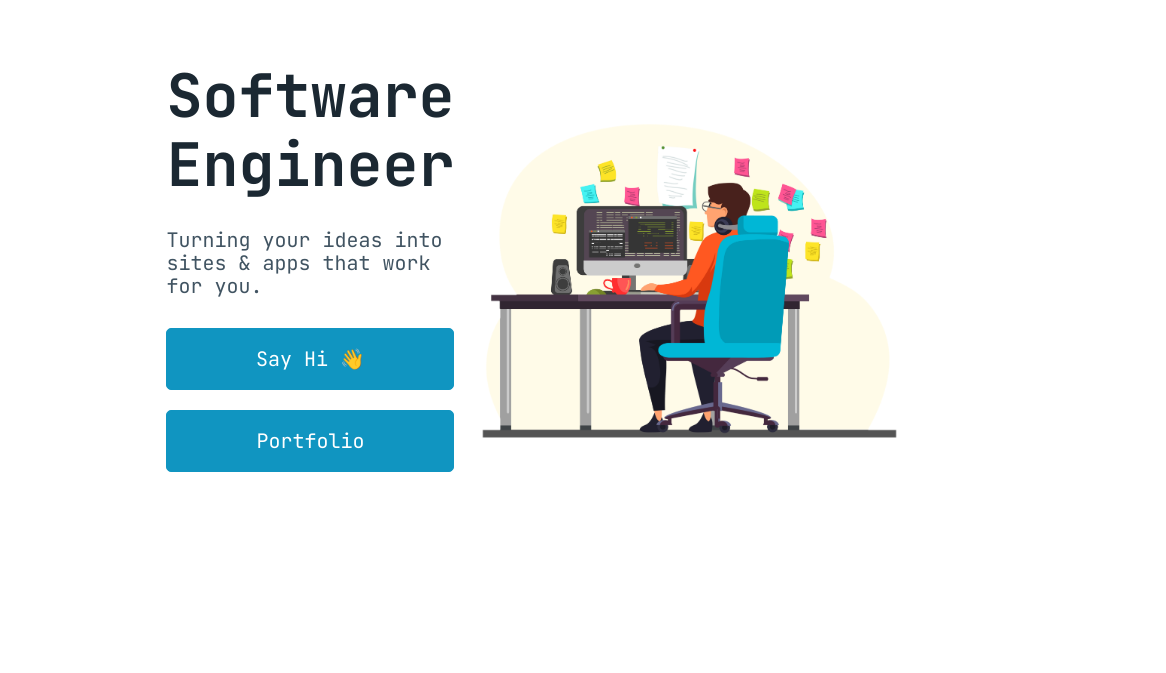
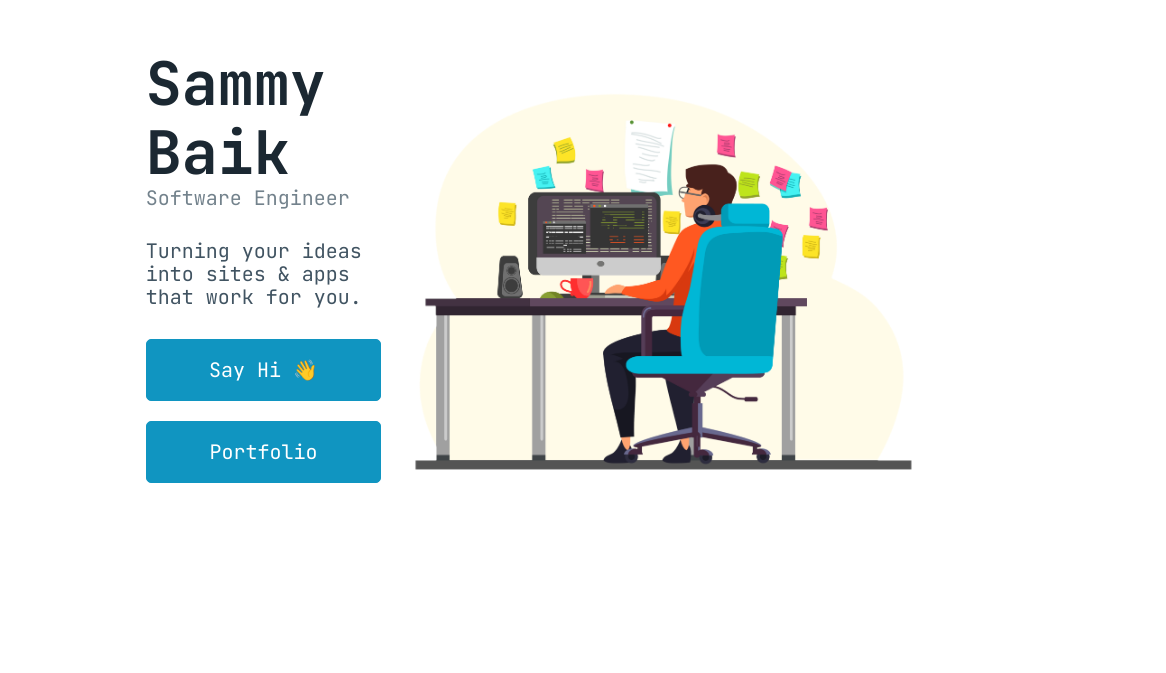
Before and after one commit to THREEhundo/sammybaik, a website: page index.html in a window 1280 px wide. Shown: the part 124-797 px from the top of the page, 0-1166 px from the left. Drawn offline with nearby package versions, Linux system fonts and the light colour scheme.

Commit message:
moved order of links

```diff
--- a/css/style.css
+++ b/css/style.css
@@ -52,11 +52,12 @@ main + div {
 
 .splash img {
 	flex: 1 1 75%;
-	max-width: 50%;
+	max-width: 60%;
 }
 
 .text-container {
 	flex: 0 1 25%;
+	min-width: 200px;
 }
 
 .nav-container {
--- a/index.html
+++ b/index.html
@@ -26,9 +26,9 @@
         <div class="splash">
             <div class="text-container">
                 <hgroup>
-                    <h1>Software</h1>
-                    <h1>Engineer</h1>
-                    <h1></h1>
+                    <h1>Sammy</h1>
+                    <h1>Baik</h1>
+                    <h2>Software Engineer</h2>
                 </hgroup>
                 <p>Turning your ideas into sites & apps that work for you.</p>
                 <a href="https://twitter.com/kenyadigitt" target="_blank"><button>Say Hi 👋</button></a>
@@ -51,9 +51,9 @@
     <div class="container" id="portfolio">
         <h2>Portfolio</h2>
         <div class="grid port-container">
+            <a class="pop-out2" href="https://kimmery.netlify.app/" target="_blank"><img src="./assets/kimmery-ss.png" alt="Kimmery" srcset="" class="port-img"></a>
+            <a class="pop-out" href="https://donut-sprinkles.netlify.app/" target="_blank"><img src="./assets/sprinkles-ss.png" alt="Sprinkles" srcset="" class="port-img"></a>
             <a class="pop-out1" href="https://ecstatic-lamarr-b2a386.netlify.app/" target="_blank"><img src="./assets/LG-SS.png" alt="Level Ground" srcset="" class="port-img"></a>
-            <a class="pop-out" href="https://donut-sprinkles.netlify.app/" target="_blank"><img src="./assets/sprinkles-ss.png" alt="Sprinkles" srcset="" class="port-img"></a>
-            <a class="pop-out2" href="https://kimmery.netlify.app/" target="_blank"><img src="./assets/kimmery-ss.png" alt="Kimmery" srcset="" class="port-img"></a>
         </div>
     </div>
     <script type="text/javascript" src="js/main.js"></script>
```
